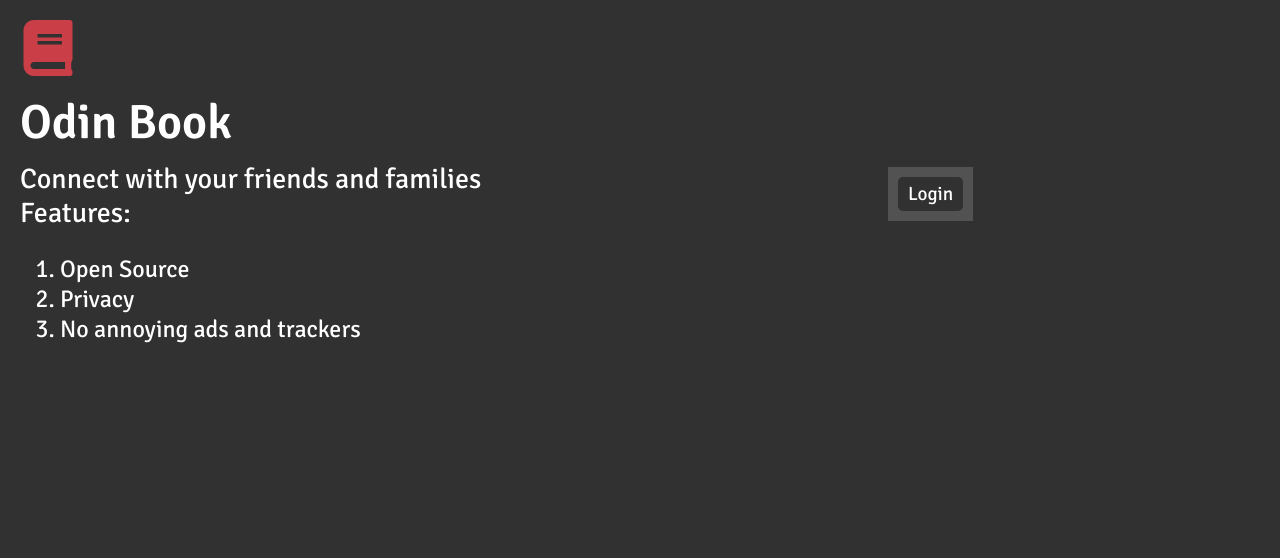
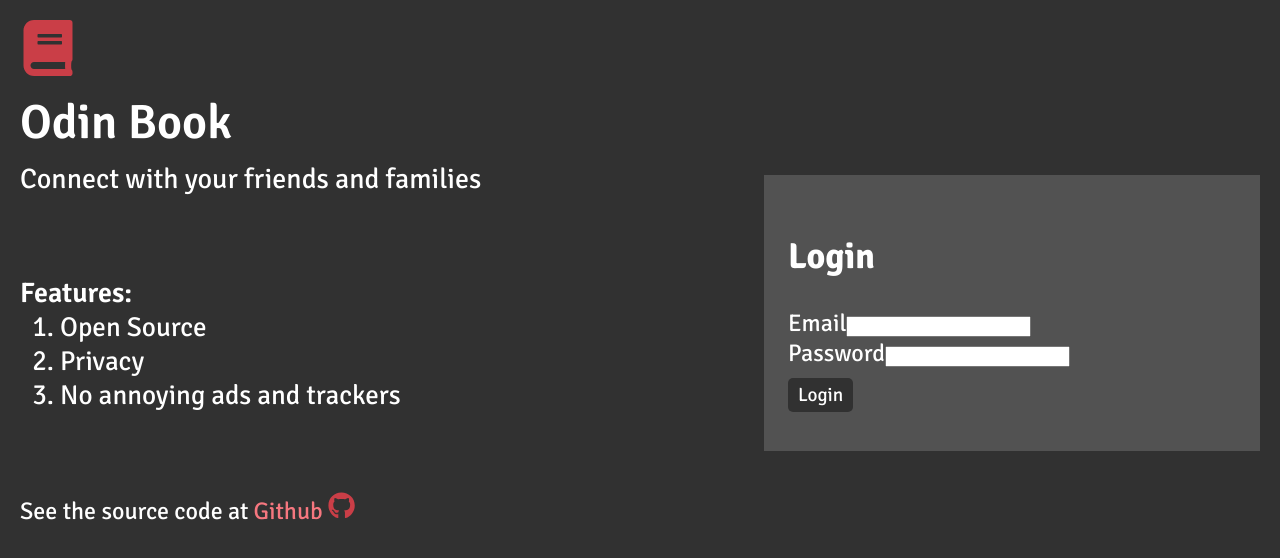
Before and after one commit to aayushmau5/odin-book, a React (Create React App) app in the folder client/: page / in a window 1280 px wide. Shown: the top 558 px of the page. Built offline with nearby package versions, Linux system fonts and the light colour scheme.

Commit message:
separate styles and cleanup `app.tsx`

```diff
--- a/client/src/App.module.scss
+++ /dev/null
@@ -1,37 +0,0 @@
-.app {
-  padding: 20px;
-  display: flex;
-  flex-direction: column;
-  align-items: center;
-}
-
-.header {
-  padding: 10px 0;
-  font-size: 2em;
-  font-weight: 600;
-}
-
-.sub_header {
-  margin: 0;
-  font-weight: 400;
-}
-
-.icon {
-  color: var(--red);
-  height: 3.5rem;
-  width: 3.5rem;
-}
-
-.form {
-  background-color: var(--gray);
-}
-
-@media (min-width: 900px) {
-  .app {
-    flex-direction: row;
-  }
-
-  .hero {
-    min-width: 70%;
-  }
-}
--- a/client/src/App.tsx
+++ b/client/src/App.tsx
@@ -1,29 +1,7 @@
-import { FaBook } from "react-icons/fa";
-
-import styles from "./App.module.scss";
-import { Button } from "./Components/Button";
+import Home from "./containers/Home";
 
 function App() {
-  return (
-    <div className={styles.app}>
-      <div className={styles.hero}>
-        <FaBook className={styles.icon} />
-        <header className={styles.header}>Odin Book</header>
-        <h3 className={styles.sub_header}>
-          Connect with your friends and families
-        </h3>
-        <h3 className={styles.sub_header}>Features:</h3>
-        <ol>
-          <li>Open Source</li>
-          <li>Privacy</li>
-          <li>No annoying ads and trackers</li>
-        </ol>
-      </div>
-      <div className={styles.form}>
-        <Button>Login</Button>
-      </div>
-    </div>
-  );
+  return <Home />;
 }
 
 export default App;
--- a/client/src/Components/Button.tsx
+++ b/client/src/Components/Button.tsx
@@ -7,7 +7,7 @@ export const Button = styled.button`
   cursor: pointer;
   color: var(--font);
   font-family: inherit;
-  margin: 10px;
+  margin: 10px auto;
   transition: 0.1s ease-in;
   padding: 5px 10px;
   font-size: 1.2rem;
--- /dev/null
+++ b/client/src/Components/Login-Form.tsx
@@ -0,0 +1,25 @@
+import styles from "../styles/LoginForm.module.scss";
+import { Button } from "./Button";
+
+export default function LoginForm() {
+  return (
+    <div className={styles.form}>
+      <h2>Login</h2>
+      <form
+        onSubmit={(e) => {
+          e.preventDefault();
+        }}
+      >
+        <div>
+          <label>Email</label>
+          <input />
+        </div>
+        <div>
+          <label>Password</label>
+          <input type="password" />
+        </div>
+        <Button>Login</Button>
+      </form>
+    </div>
+  );
+}
--- /dev/null
+++ b/client/src/containers/Home.tsx
@@ -0,0 +1,30 @@
+import { FaBook, FaGithub } from "react-icons/fa";
+
+import LoginForm from "../Components/Login-Form";
+import styles from "../styles/Home.module.scss";
+
+export default function Home() {
+  return (
+    <div className={styles.home}>
+      <div className={styles.home__hero}>
+        <FaBook className={styles.home__logo} />
+        <header className={styles.home__header}>Odin Book</header>
+        <h3 className={styles.home__sub_header}>
+          Connect with your friends and families
+        </h3>
+        <h3 className={styles.home__featureheader}>Features:</h3>
+        <ol className={styles.home__featurelist}>
+          <li>Open Source</li>
+          <li>Privacy</li>
+          <li>No annoying ads and trackers</li>
+        </ol>
+        <div className={styles.home__source_code}>
+          See the source code at{" "}
+          <a href="https://www.github.com/aayushmau5/odin-book">Github</a>{" "}
+          <FaGithub className={styles.home__github_icon} />
+        </div>
+      </div>
+      <LoginForm />
+    </div>
+  );
+}
--- a/client/src/index.tsx
+++ b/client/src/index.tsx
@@ -1,6 +1,6 @@
 import React from "react";
 import ReactDOM from "react-dom";
-import "./index.scss";
+import "./styles/index.scss";
 import App from "./App";
 // import { ApolloClient, InMemoryCache, ApolloProvider } from "@apollo/client";
 
--- /dev/null
+++ b/client/src/styles/Home.module.scss
@@ -0,0 +1,58 @@
+.home {
+  padding: 20px;
+  display: flex;
+  flex-direction: column;
+  align-items: center;
+
+  &__header {
+    padding: 10px 0;
+    font-size: 2em;
+    font-weight: 600;
+  }
+
+  &__sub_header {
+    margin: 0;
+    font-weight: 400;
+  }
+
+  &__logo {
+    color: var(--red);
+    height: 3.5rem;
+    width: 3.5rem;
+  }
+
+  &__featureheader {
+    margin: 0;
+    margin-top: 5rem;
+    font-weight: 600;
+  }
+
+  &__featurelist {
+    margin-top: 0;
+    font-size: 1.7rem;
+  }
+
+  &__source_code {
+    margin: 5rem 0;
+    a {
+      color: var(--light-red);
+      text-decoration: none;
+    }
+  }
+
+  &__github_icon {
+    color: var(--red);
+    height: 1.7rem;
+    width: 1.7rem;
+  }
+}
+
+@media (min-width: 900px) {
+  .home {
+    flex-direction: row;
+
+    &__hero {
+      min-width: 60%;
+    }
+  }
+}
--- /dev/null
+++ b/client/src/styles/LoginForm.module.scss
@@ -0,0 +1,5 @@
+.form {
+  background-color: var(--gray);
+  width: 100%;
+  padding: 1.2em 1em;
+}
--- a/client/src/index.scss
+++ b/client/src/styles/index.scss
@@ -18,6 +18,7 @@ body {
   -moz-osx-font-smoothing: grayscale;
   font-size: 24px;
   color: var(--font);
+  min-height: 100vh;
 }
 
 code {
```
Also changed, not shown: client/src/Components/Google-Login.tsx (renamed from client/src/Components/Login.tsx).
